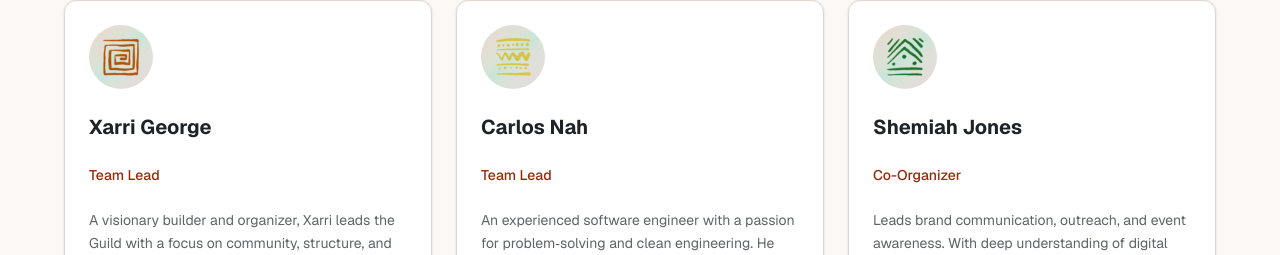
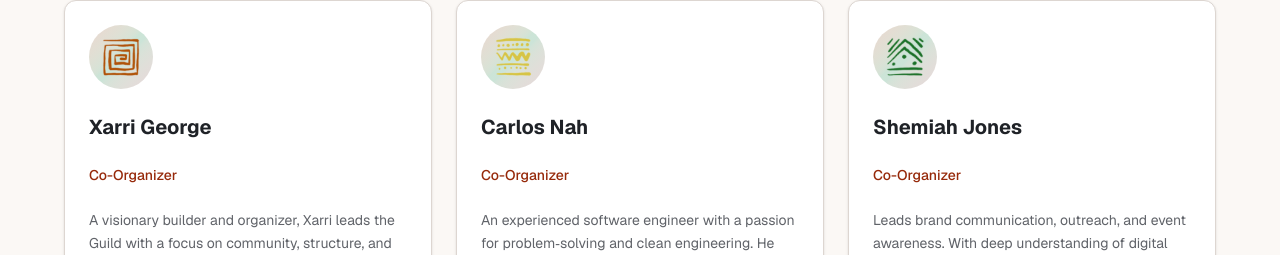
Before and after one commit to xarrijorge/kolokwa, a Next.js app: page / in a window 1280 px wide. Shown: the part 4276-4531 px from the top of the page. Built offline with nearby package versions, Linux system fonts and the light colour scheme.

Commit message:
Reverted roles

```diff
--- a/components/team.tsx
+++ b/components/team.tsx
@@ -3,13 +3,13 @@ import { Card } from "@/components/ui/card"
 const team = [
   {
     name: "Xarri George",
-    role: "Team Lead",
+    role: "Co-Organizer",
     description: "A visionary builder and organizer, Xarri leads the Guild with a focus on community, structure, and long‑term ecosystem impact. With experience in software development and product strategy, he drives the Guild’s mission and ensures its initiatives move with purpose.",
     logo: "/images/pattern-1.png",
   },
   {
     name: "Carlos Nah",
-    role: "Team Lead ",
+    role: "Co-Organizer",
     description: "An experienced software engineer with a passion for problem‑solving and clean engineering. He contributes to the Guild’s technical direction, project builds, and developer‑focused initiatives.",
     logo: "/images/pattern-2.png",
   },
```
